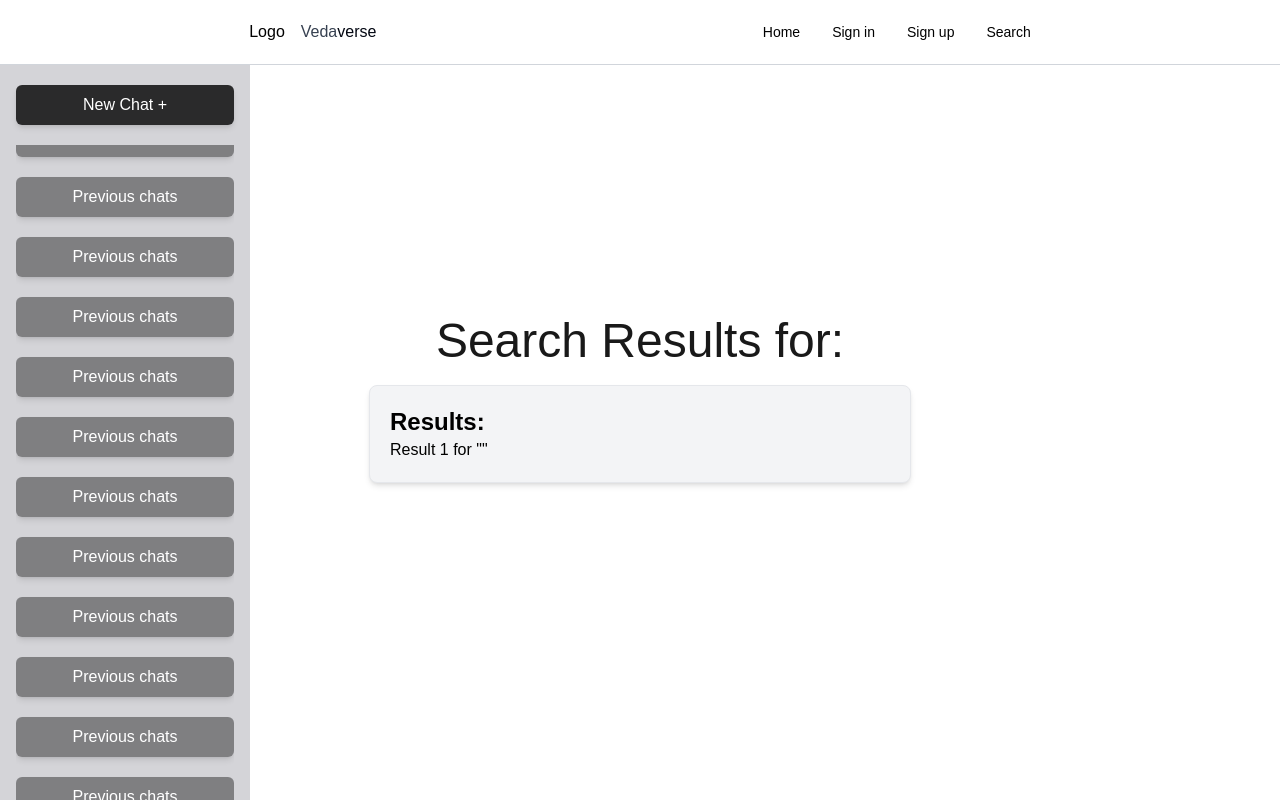
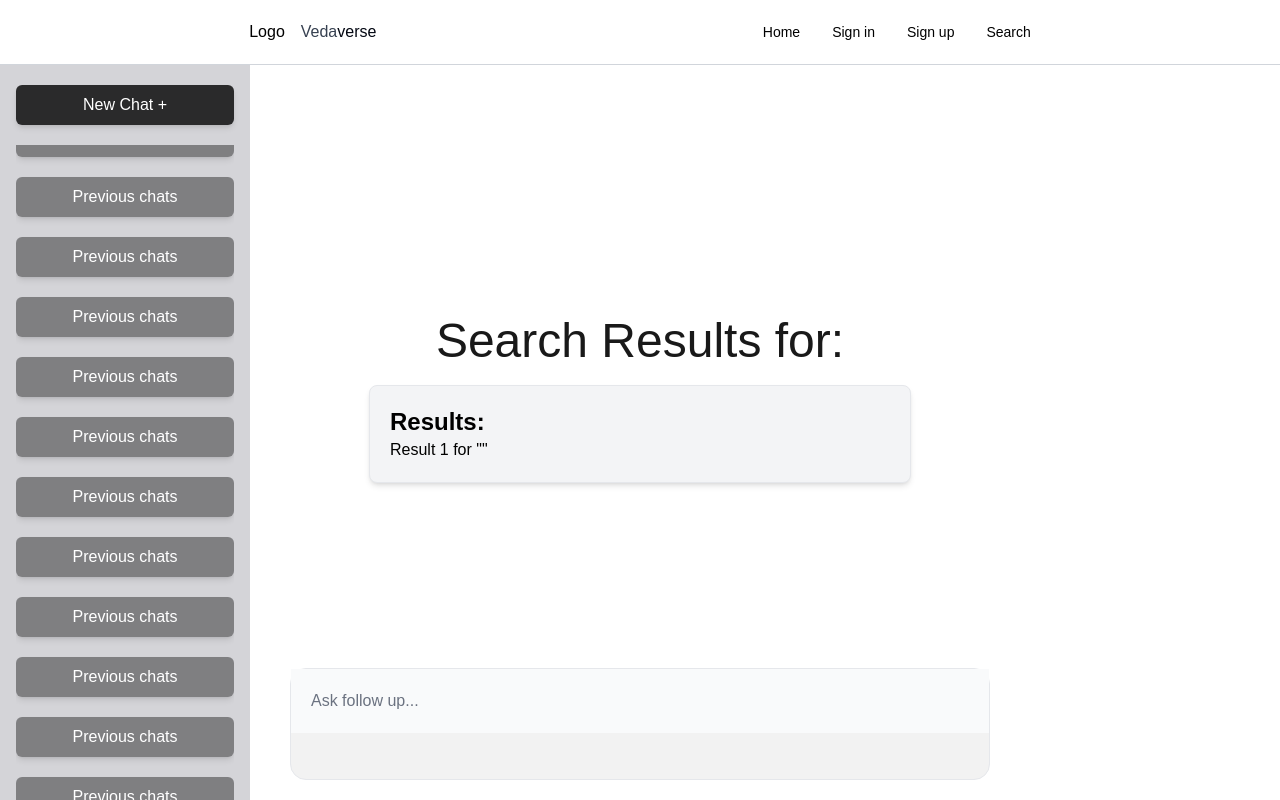
Before and after one commit to RaHarsH/VedaVerse-AI, a Next.js app: page /search/1 in a window 1280 px wide. Built offline with nearby package versions, Linux system fonts and the light colour scheme.

Commit message:
added a basics search and searchDetails page

```diff
--- a/app/search/[searchDetails]/page.js
+++ b/app/search/[searchDetails]/page.js
@@ -19,6 +19,13 @@ const SearchDetails = () => {
           <li>Result 1 for "{searchTerm}"</li>
         </ul>
       </div>
+
+      <div className='follow-up-search-container flex justify-start items-start w-[90vw] mx-5 md:w-[700px] my-5 border border-gray-200 rounded-2xl h-28 bg-black/5 absolute bottom-0'>
+        <input
+        className='w-full h-16 text-black focus:outline-none placeholder:text-gray-500 bg-gray-50 px-5 py-3'
+        placeholder='Ask follow up...'
+        />
+      </div>
     </div>
   );
 };
```
